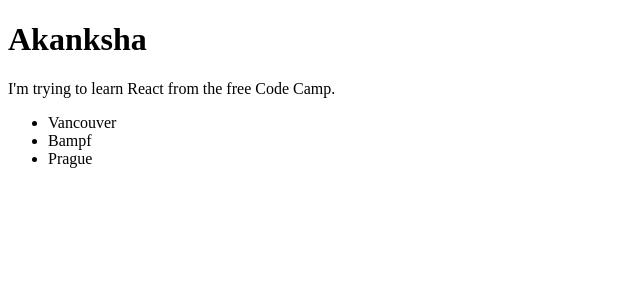
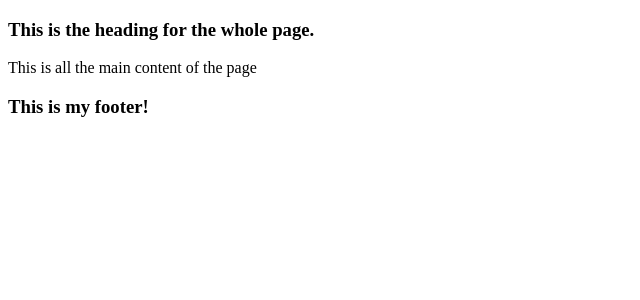
Before and after one commit to akankshashelat/todo-app, a React (Create React App) app: page / in a window 1280 px wide. Shown: the top 300 px of the page, without its empty margins (0-640 px from the left). Built offline with nearby package versions, Linux system fonts and the light colour scheme.

Commit message:
first commit with react basics

```diff
--- a/src/App.js
+++ b/src/App.js
@@ -1,28 +1,49 @@
 import React, { Component } from 'react';
-import logo from './logo.svg';
+//import logo from './logo.svg';
 import './App.css';
+import Header from "./Header";
+import MainContent from "./MainContent";
+import Footer from "./Footer";
 
-class App extends Component {
-  render() {
-    return (
-      <div className="App">
-        <header className="App-header">
-          <img src={logo} className="App-logo" alt="logo" />
-          <p>
-            Edit <code>src/App.js</code> and save to reload.
-          </p>
-          <a
-            className="App-link"
-            href="https://reactjs.org"
-            target="_blank"
-            rel="noopener noreferrer"
-          >
-            Learn React
-          </a>
-        </header>
-      </div>
-    );
-  }
+//the function can only return one element, so you cannot return two divs.
+// we also want App to be like a list of components that we create, so instead of mixing JSX and Components
+// we only make a list of all components
+function App(){
+  return (
+    <div>
+      <Header/>
+      <MainContent/>
+      <Footer/>
+    </div>
+  )
 }
 
+
 export default App;
+
+
+
+
+
+// class App extends Component {
+//   render() {
+//     return (
+//       <div className="App">
+//         <header className="App-header">
+//           <img src={logo} className="App-logo" alt="logo" />
+//           <p>
+//             Edit <code>src/App.js</code> and save to reload.
+//           </p>
+//           <a
+//             className="App-link"
+//             href="https://reactjs.org"
+//             target="_blank"
+//             rel="noopener noreferrer"
+//           >
+//             Learn React
+//           </a>
+//         </header>
+//       </div>
+//     );
+//   }
+// }
--- /dev/null
+++ b/src/Footer.js
@@ -0,0 +1,13 @@
+import React from "react"
+
+function Footer(){
+    return (
+        //footer with small 'f' is the element that gets rendered to the screen, but 'F'ooter is what
+        //we make.
+        <footer>
+            <h3>This is my footer!</h3>
+        </footer>
+    )
+}
+
+export default Footer
--- /dev/null
+++ b/src/Header.js
@@ -0,0 +1,12 @@
+import React from "react";
+
+function Header(){
+    return(
+        <div>
+            <header>
+                <h3>This is the heading for the whole page.</h3>
+            </header>
+        </div>
+    )
+}
+export default Header
--- /dev/null
+++ b/src/MainContent.js
@@ -0,0 +1,12 @@
+import React from "react";
+
+function MainContent(){
+    return(
+        <div>
+            <main>
+                <p>This is all the main content of the page </p>
+            </main>
+        </div>
+    )
+}
+export default MainContent
--- a/src/index.js
+++ b/src/index.js
@@ -1,26 +1,10 @@
 import React from 'react';
 import ReactDOM from 'react-dom';
 // import './index.css';
-// import App from './App';
+import App from './App';
 // import * as serviceWorker from './serviceWorker';
 
-
-function MyInfo(){
-    //you can return only one JSX element. So can't add another ul or ol
-    return (
-    <div>
-        <h1> Akanksha</h1>
-        <p>I'm trying to learn React from the free Code Camp.</p>
-        <ul>
-            <li> Vancouver</li>
-            <li> Bampf</li>
-            <li> Prague</li>
-        </ul>
-
-    </div>
-    )
-}
-
-ReactDOM.render(
-<MyInfo/>,
-document.getElementById('root'));
+// .render contains 2 things in its parameter, the WHAT being rendered and the WHERE being rendered
+// App.js is like the root of the tree which can have subcomponents and those sub-coms have parts that are
+//  actually written in html
+ReactDOM.render(<App/>,document.getElementById('root'));
```
